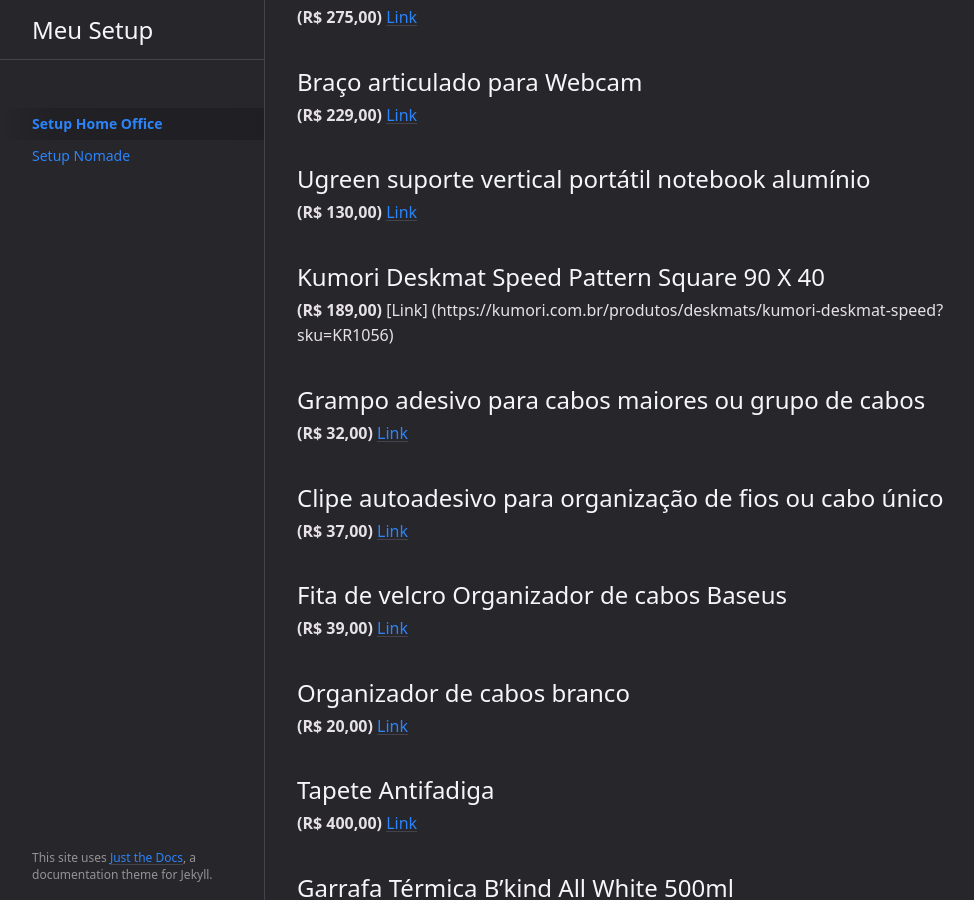
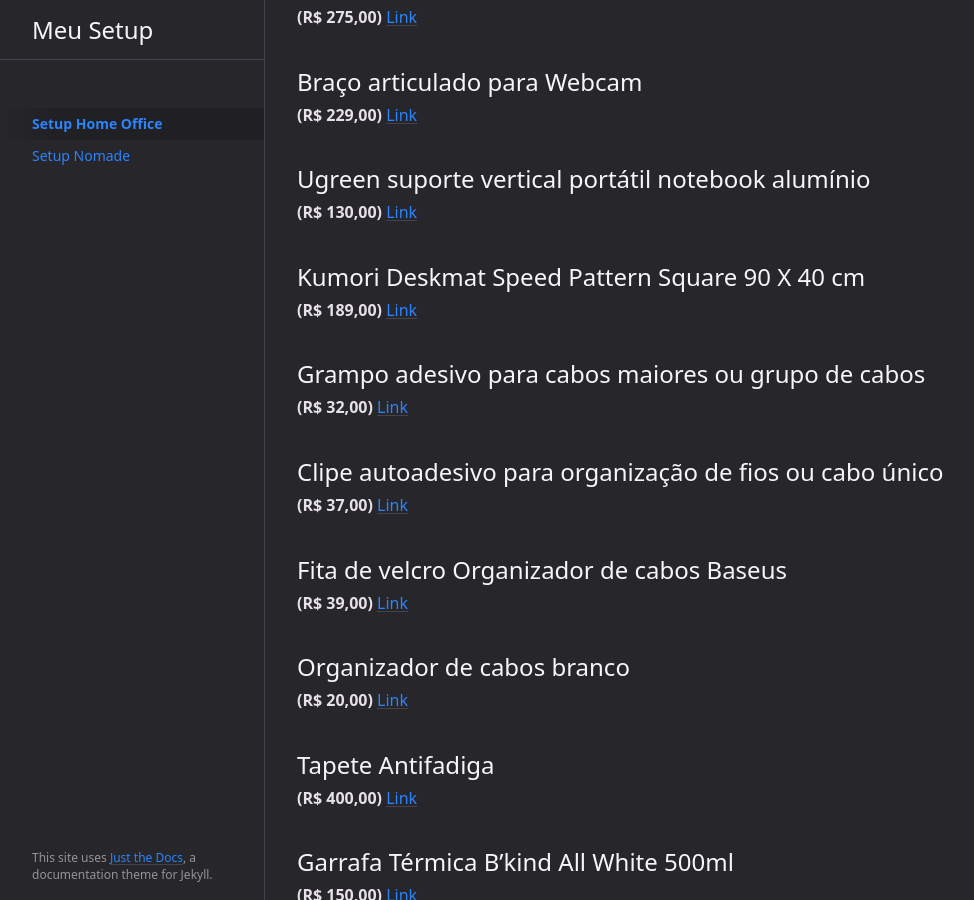
Before and after one commit to fmanoellima/meusetuphomeoffice, a Jekyll site: the page built from index.md, in a window 1280 px wide and 900 px high, scrolled down 5424 px. Shown: the whole window, without its empty margins (107-1081 px from the left). Built offline with Jekyll 4.4.1, drawn with Linux system fonts in a browser that asks for light colours.

Commit message:
Update index.md

```diff
--- a/index.md
+++ b/index.md
@@ -318,9 +318,9 @@ Cinza claro
 <!-- [Link](https://pt.aliexpress.com/item/1005002858346492.html)  -->
 [Link](https://s.click.aliexpress.com/e/_DmZnYWx)
 
-## Kumori Deskmat Speed Pattern Square 90 X 40
+## Kumori Deskmat Speed Pattern Square 90 X 40 cm
 **(R$ 189,00)**
-[Link] (https://kumori.com.br/produtos/deskmats/kumori-deskmat-speed?sku=KR1056)
+[Link](https://kumori.com.br/produtos/deskmats/kumori-deskmat-speed?sku=KR1056)
 
 
 ## Grampo adesivo para cabos maiores ou grupo de cabos
```
